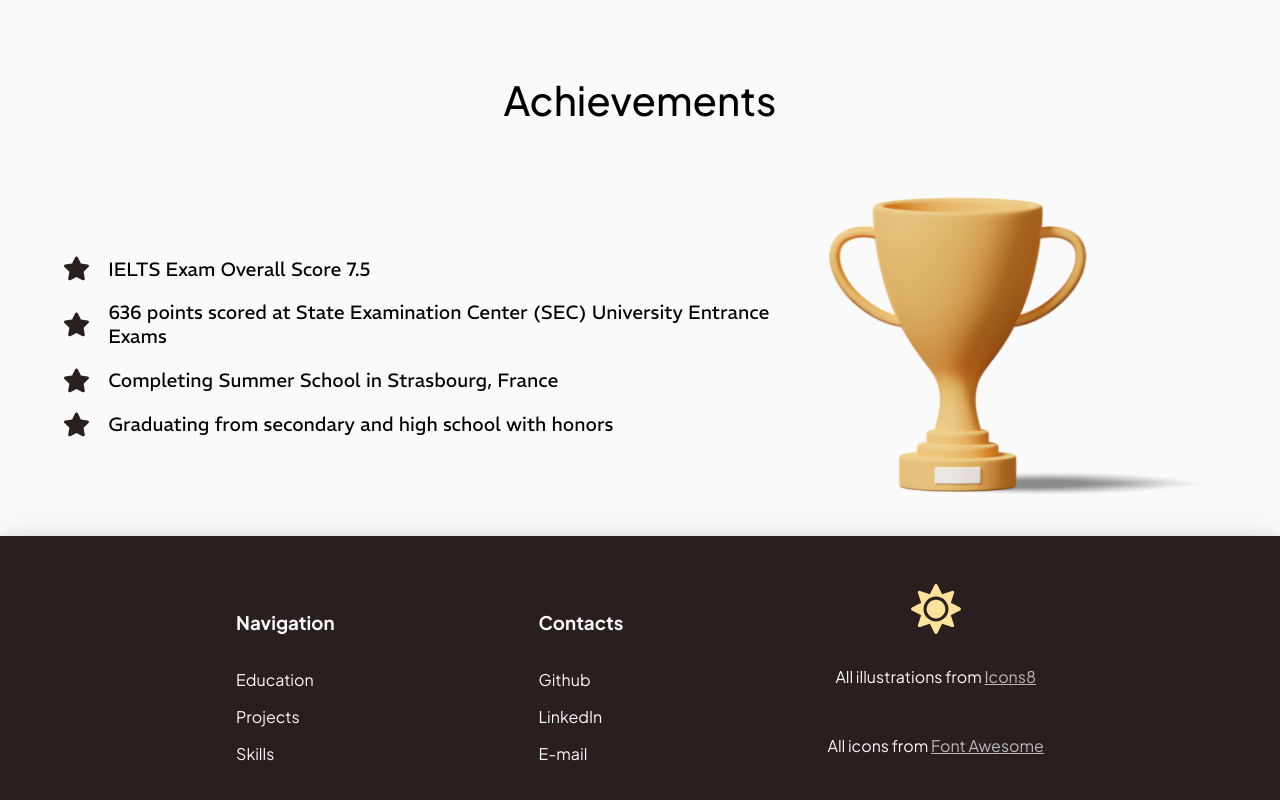
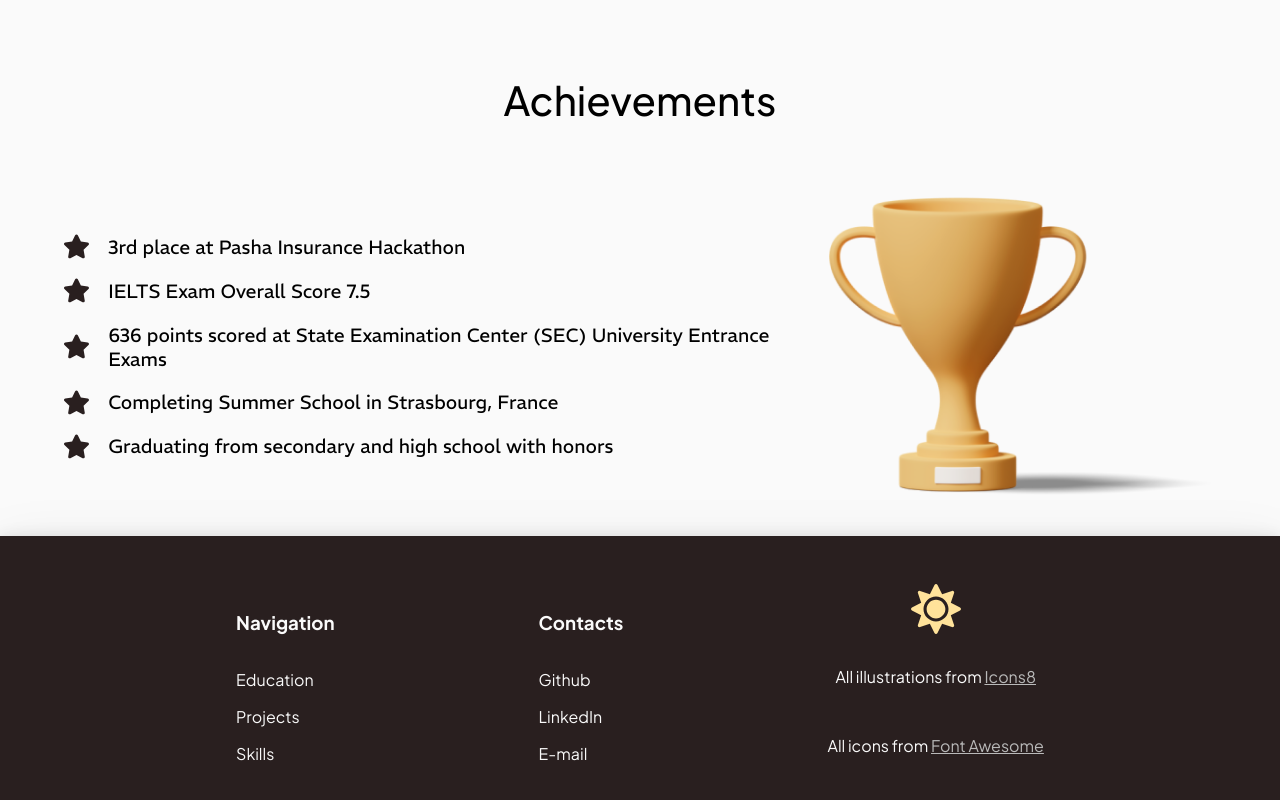
Before and after one commit to gbsmash/portfolio, a React (Vite) app: page /about in a window 1280 px wide. Shown: the part 1123-1923 px from the top of the page. Built offline with nearby package versions, Linux system fonts and the light colour scheme.

Commit message:
Small changes to styling

```diff
--- a/src/pages/AboutPage.jsx
+++ b/src/pages/AboutPage.jsx
@@ -99,6 +99,7 @@ function AboutPage() {
         <h1>Achievements</h1>
         <div className="achievements-content-wrapper">
           <div className="achievements-info-wrapper">
+          <p><StarIcon/><span>3rd place at Pasha Insurance Hackathon</span></p>
           <p><StarIcon/><span>IELTS Exam Overall Score 7.5</span></p>
           <p><StarIcon/><span>636 points scored at State Examination Center (SEC) University Entrance Exams</span></p>
           <p><StarIcon/><span>Completing Summer School in Strasbourg, France</span></p>
```
